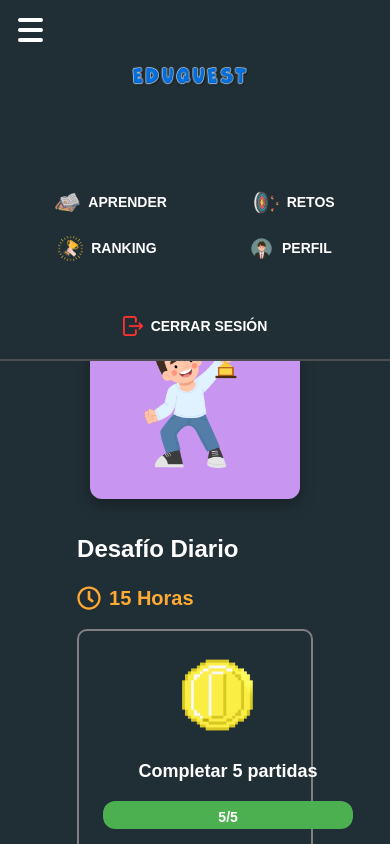
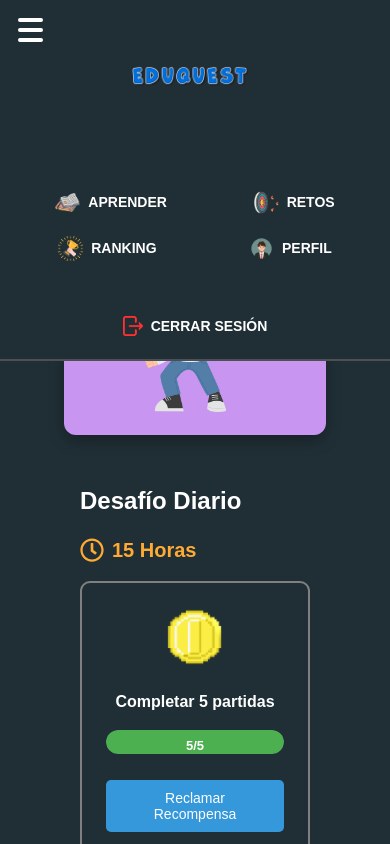
Before and after one commit to ramadearbol/Eduquest, a React (Vite) app in the folder frontend/: page /home/retos in a window 390 px wide. Built offline with nearby package versions, Linux system fonts and the light colour scheme.

Commit message:
Añadido Exp Jugador e intento responsive

```diff
--- a/frontend/src/pages/Ranking.jsx
+++ b/frontend/src/pages/Ranking.jsx
@@ -53,6 +53,23 @@ function Ranking() {
           ))}
         </tbody>
       </table>
+
+      {/* Cuadro de progreso de jugador */}
+      <div className="jugador-progreso">
+        <img src={iconoPerfil} alt="Foto Jugador" className="jugador-foto" />
+        <div className="jugador-info">
+          <div className="jugador-detalles">
+            <p><strong>Jugador:</strong> JugadorUno</p>
+            <p><strong>Nivel:</strong> 12</p>
+            <p><strong>Experiencia:</strong> 4200 / 5000 XP</p>
+          </div>
+          <div className="barra-progreso">
+            <div className="barra-externa">
+              <div className="barra-interna" style={{ width: '84%' }}></div>
+            </div>
+          </div>
+        </div>
+      </div>
     </div>
   );
 }
--- a/frontend/src/styles/Ranking.css
+++ b/frontend/src/styles/Ranking.css
@@ -108,6 +108,54 @@
     object-fit: cover;
 }
 
+.jugador-progreso {
+    display: flex;
+    align-items: center;
+    justify-content: center;
+    background-color: #2c3e50;
+    padding: 1.5rem;
+    margin: 2rem auto;
+    border-radius: 10px;
+    max-width: 600px;
+    box-shadow: 0 4px 10px rgba(0, 0, 0, 0.3);
+    gap: 20px;
+}
+
+.jugador-foto {
+    width: 80px;
+    height: 80px;
+    border-radius: 50%;
+    object-fit: cover;
+}
+
+.jugador-info {
+    flex: 1;
+}
+
+.jugador-detalles {
+    margin-bottom: 1rem;
+    color: white;
+    text-align: left;
+}
+
+.barra-progreso {
+    width: 100%;
+}
+
+.barra-externa {
+    background-color: #34495e;
+    height: 20px;
+    border-radius: 10px;
+    overflow: hidden;
+}
+
+.barra-interna {
+    height: 100%;
+    background-color: #2ecc71;
+    width: 0%; /* Se modifica dinámicamente */
+    transition: width 0.5s ease-in-out;
+}
+
 /* MEDIA QUERIES PARA RESPONSIVE */
 
 /* Tablets (pantallas medianas) */
@@ -132,6 +180,27 @@
         padding: 0.8rem;
         font-size: 14px;
     }
+
+    .jugador-progreso {
+        flex-direction: column;
+        align-items: center;
+        text-align: center;
+        padding: 1rem;
+    }
+
+    .jugador-info {
+        width: 100%;
+    }
+
+    .jugador-detalles {
+        text-align: center;
+    }
+
+    .jugador-foto {
+        width: 70px;
+        height: 70px;
+    }
+
 }
 
 /* Móviles (pantallas pequeñas) */
@@ -166,4 +235,23 @@
         width: 25px;
         height: 25px;
     }
+
+    .jugador-progreso {
+        padding: 1rem;
+        gap: 10px;
+    }
+
+    .jugador-foto {
+        width: 60px;
+        height: 60px;
+    }
+
+    .jugador-detalles p {
+        font-size: 14px;
+    }
+
+    .barra-externa {
+        height: 16px;
+    }
+
 }
--- a/frontend/src/styles/Retos.css
+++ b/frontend/src/styles/Retos.css
@@ -247,58 +247,52 @@
   }
 }
 
+/* Móviles (pantallas pequeñas) */
 @media (max-width: 480px) {
-  .intro-box {
-    flex-direction: column;
-    text-align: center;
-    padding: 1.5rem;
-  }
-
-  .intro-text {
-    padding-right: 0;
-    text-align: center;
-  }
-
-  .intro-text h1 {
-    font-size: 28px;
-  }
-
-  .intro-text p {
-    font-size: 16px;
-  }
-
-  .intro-image img {
-    margin-top: 1rem;
-    max-width: 100px;
-  }
-
+  .intro-box,
   .contenido-retos {
-    width: 90%;
+    width: 100%;
+    padding: 1rem;
   }
 
   .reto-daily-box {
     flex-direction: column;
     align-items: center;
     text-align: center;
+    width: 100%;
+  }
+
+  .reto-daily-video img {
+    width: 60px;
+    margin-right: 0;
   }
 
   .reto-daily-text {
-    padding-right: 0;
+    width: 100%;
+    padding: 0;
+    min-width: unset;
   }
 
   .reto-daily-text p {
-    font-size: 18px;
+    font-size: 16px;
+  }
+
+  .progress-bar-wrapper {
+    width: 100%;
   }
 
   .progress-bar-background {
-    height: 28px;
+    height: 24px;
+    width: 100%;
   }
 
   .progress-bar-background span {
-    font-size: 14px;
+    font-size: 13px;
   }
 
   .reto-daily-text button {
-    font-size: 15px;
+    font-size: 14px;
+    width: 100%;
+    max-width: unset;
   }
 }
```
